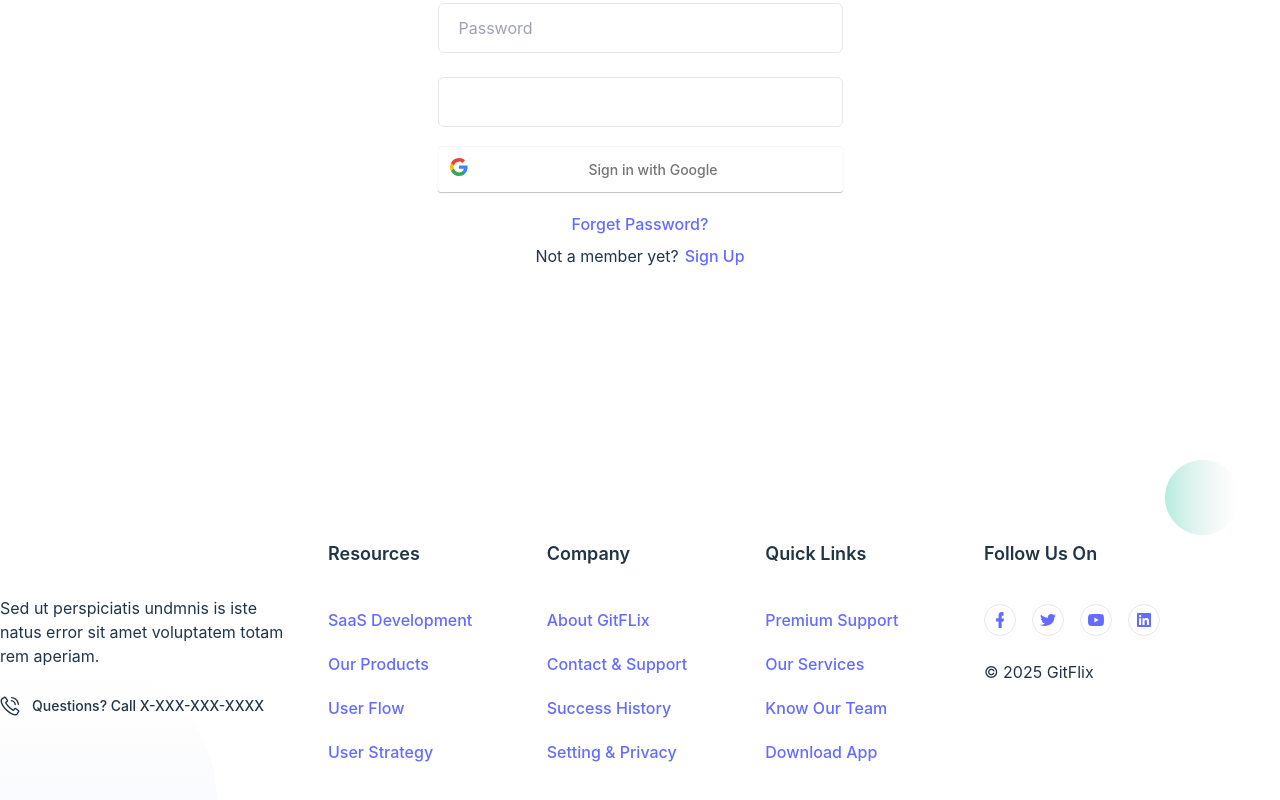
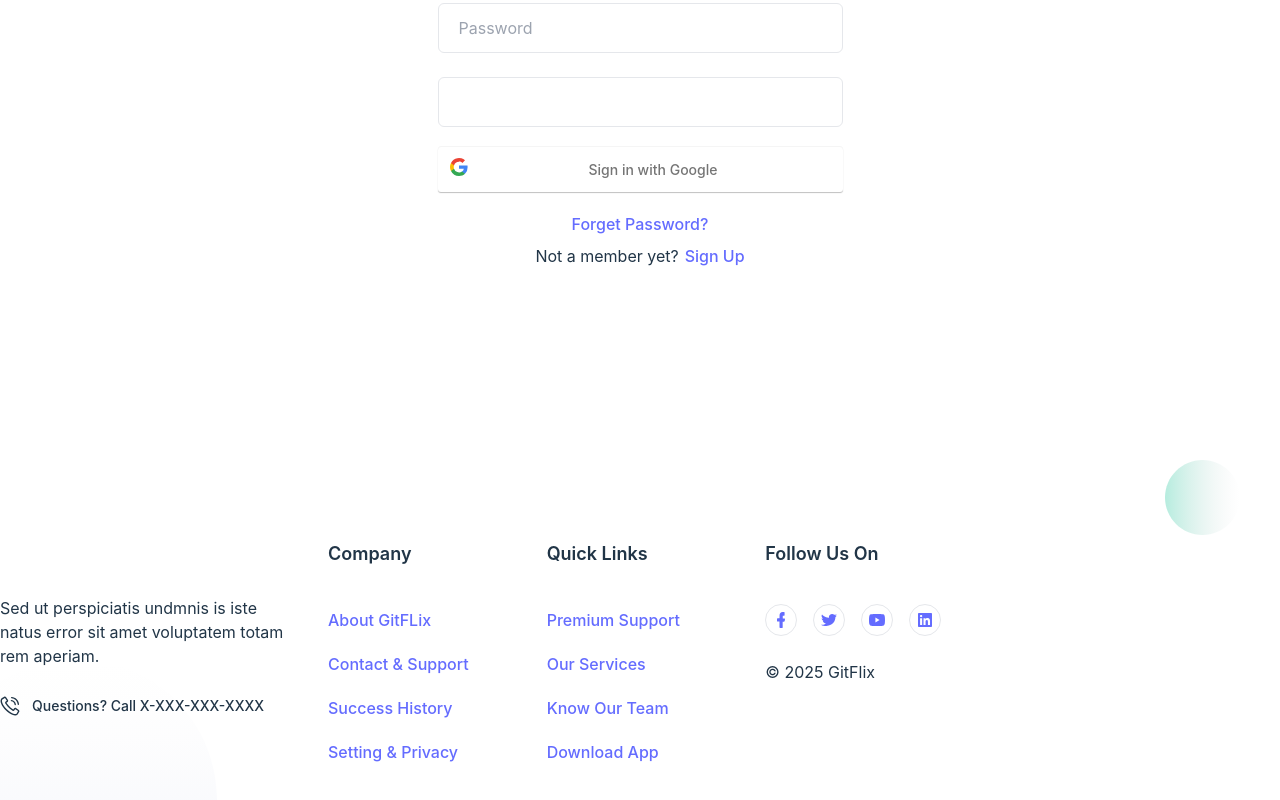
Before and after one commit to Git-abby/react-movie, a React (Vite) app in the folder frontend/: page /signin in a window 1280 px wide. Shown: the part 367-1167 px from the top of the page. Built offline with nearby package versions, Linux system fonts and the light colour scheme; no server answers; what tailgrids would draw is missing.

Commit message:
fix: yml for dir change and footer

```diff
--- a/frontend/src/components/Footer.jsx
+++ b/frontend/src/components/Footer.jsx
@@ -47,35 +47,7 @@ function Footer() {
               </p>
             </div>
           </div>
-          <div className="w-full px-4 sm:w-1/2 lg:w-2/12">
-            <div className="mb-10 w-full">
-              <h4 className="mb-9 text-lg font-semibold text-dark dark:text-white">
-                Resources
-              </h4>
-              <ul className="space-y-3">
-                <li>
-                  <a className="inline-block text-base leading-loose text-body-color hover:text-primary dark:text-dark-6">
-                    SaaS Development
-                  </a>
-                </li>
-                <li>
-                  <a className="inline-block text-base leading-loose text-body-color hover:text-primary dark:text-dark-6">
-                    Our Products
-                  </a>
-                </li>
-                <li>
-                  <a className="inline-block text-base leading-loose text-body-color hover:text-primary dark:text-dark-6">
-                    User Flow
-                  </a>
-                </li>
-                <li>
-                  <a className="inline-block text-base leading-loose text-body-color hover:text-primary dark:text-dark-6">
-                    User Strategy
-                  </a>
-                </li>
-              </ul>
-            </div>
-          </div>
+
           <div className="w-full px-4 sm:w-1/2 lg:w-2/12">
             <div className="mb-10 w-full">
               <h4 className="mb-9 text-lg font-semibold text-dark dark:text-white">
--- a/frontend/src/css/GenresNavbar.css
+++ b/frontend/src/css/GenresNavbar.css
@@ -0,0 +1,21 @@
+.genres-navbar {
+    display: flex;
+    flex-wrap: wrap;
+    gap: 10px;
+    /* overflow-x: auto; */
+    padding: 10px;
+    background-color: #111928;
+  }
+
+  .genre-button {
+    padding: 5px 20px;
+    border: none;
+    border-radius: 5px;
+    background-color: #29333e;
+    color: white;
+    cursor: pointer;
+  }
+
+  .genre-button:hover {
+    background-color: #297474;
+  }
```
